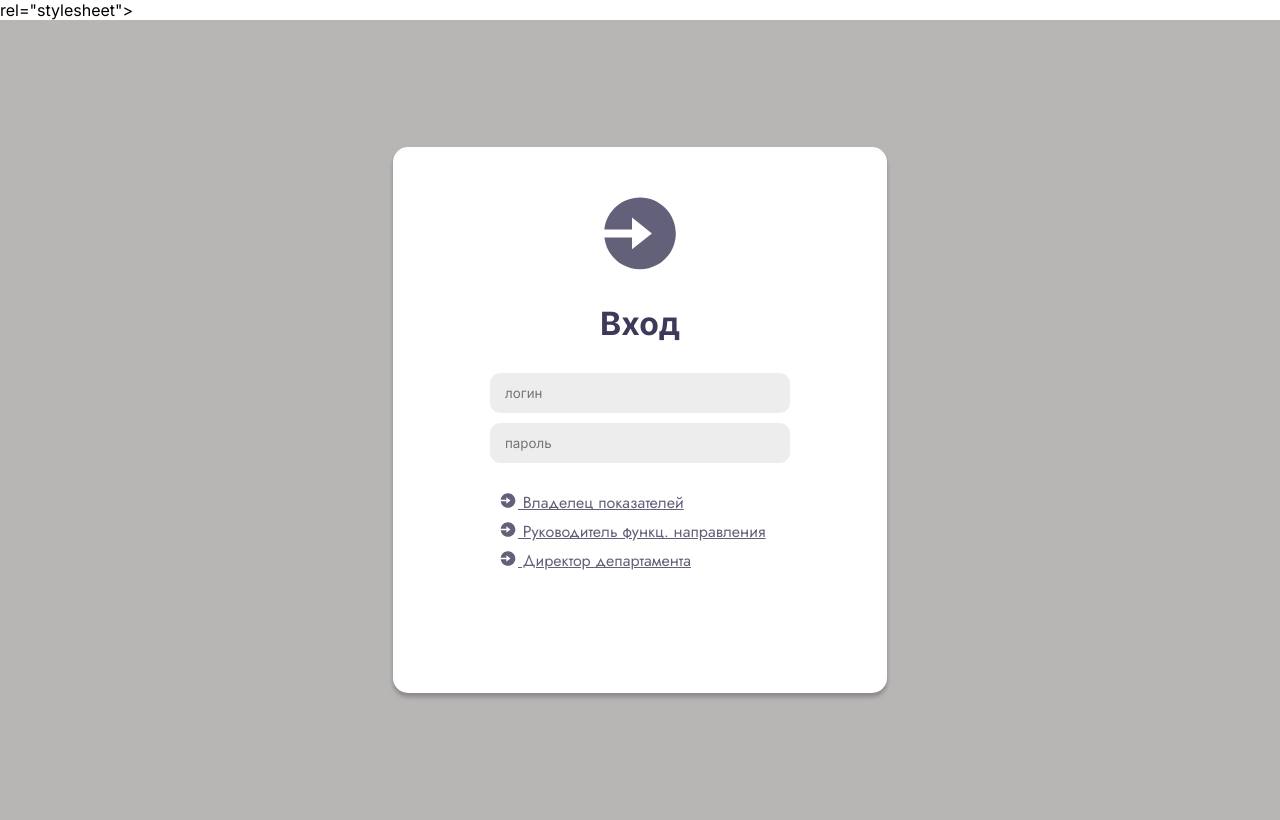
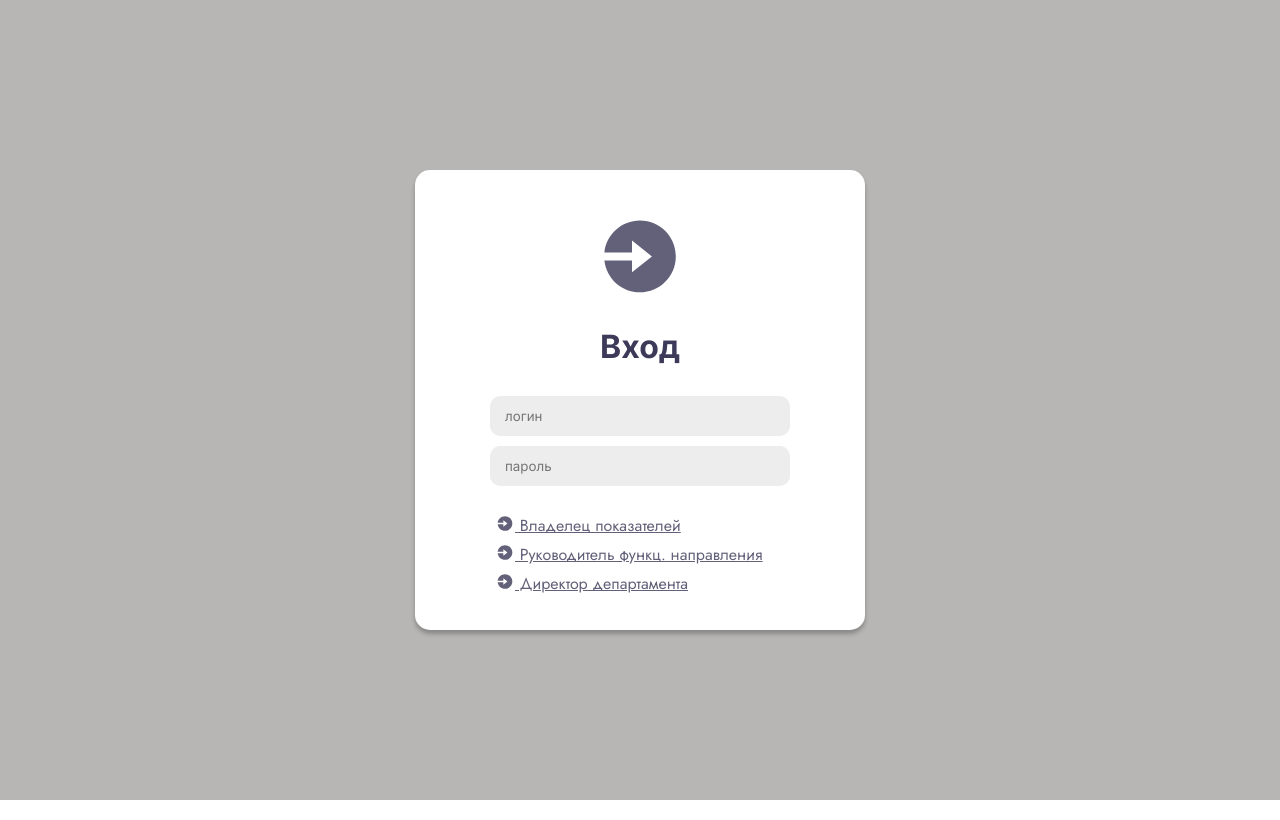
Before and after one commit to pavelgor84/team8, a React (Create React App) app: page / in a window 1280 px wide. Built offline with nearby package versions, Linux system fonts and the light colour scheme.

Commit message:
positions

```diff
--- a/public/index.html
+++ b/public/index.html
@@ -7,7 +7,6 @@
   <link
     href="https://fonts.googleapis.com/css2?family=Inter:wght@400;600;700&family=Jost&family=Karla:wght@700&display=swap"
     rel="stylesheet">
-  rel="stylesheet">
 
   <meta charset="utf-8" />
   <link rel="icon" href="%PUBLIC_URL%/favicon.ico" />
--- a/src/components/mainPage/MainPage.module.css
+++ b/src/components/mainPage/MainPage.module.css
@@ -8,8 +8,8 @@
 
 .loginBox {
     font-family: 'Jost', sans-serif;
-    width: 494px;
-    height: 546px;
+    width: 450px;
+    height: 460px;
     background-color: #FFFFFF;
     box-shadow: 0px 4px 4px rgba(0, 0, 0, 0.25);
     border-radius: 15px;
@@ -34,7 +34,7 @@
 }
 
 .linksArea {
-    margin: 25px 0 0 105px;
+    margin: 25px 0 0 80px;
     display: flex;
     flex-direction: column;
     align-items: flex-start;
```
